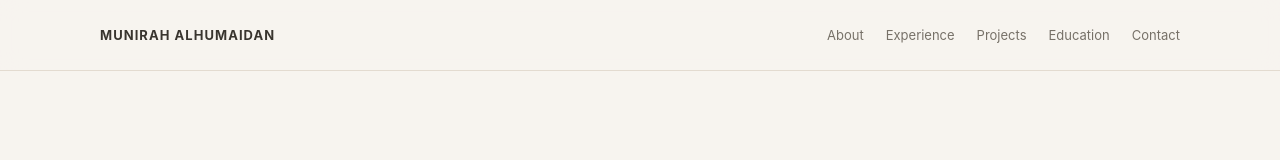
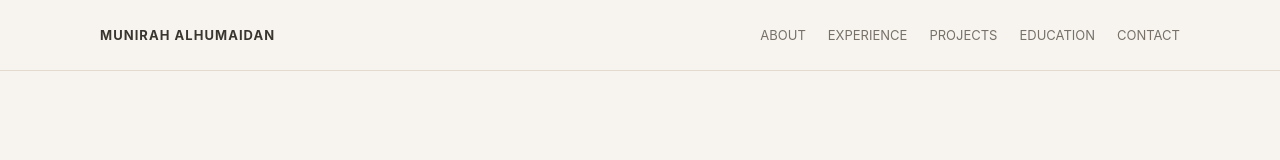
Before and after one commit to MunirahHumaidan/MunirahHumaidan.github.io, a plain HTML site: page index.html in a window 1280 px wide. Shown: the top 160 px of the page. Drawn offline with Linux system fonts and the light colour scheme.

Commit message:
Change navigation links to uppercase
Updated header navigation links to uppercase.

```diff
--- a/index.html
+++ b/index.html
@@ -27,7 +27,7 @@ footer{padding:35px 0;color:var(--muted);font-size:12px;border-top:1px solid var
 </style>
 </head>
 <body>
-<header><div class="wrap"><nav><a class="brand" href="#home">MUNIRAH ALHUMAIDAN</a><div class="navlinks"><a href="#about">About</a><a href="#experience">Experience</a><a href="#projects">Projects</a><a href="#education">Education</a><a href="#contact">Contact</a></div></nav></div></header>
+<header><div class="wrap"><nav><a class="brand" href="#home">MUNIRAH ALHUMAIDAN</a><div class="navlinks"><a href="#about">ABOUT</a><a href="#experience">EXPERIENCE</a><a href="#projects">PROJECTS</a><a href="#education">EDUCATION</a><a href="#contact">CONTACT</a></div></nav></div></header>
 <main>
 <div class="wrap">
 <section class="hero" id="home" style="border:0">
```
